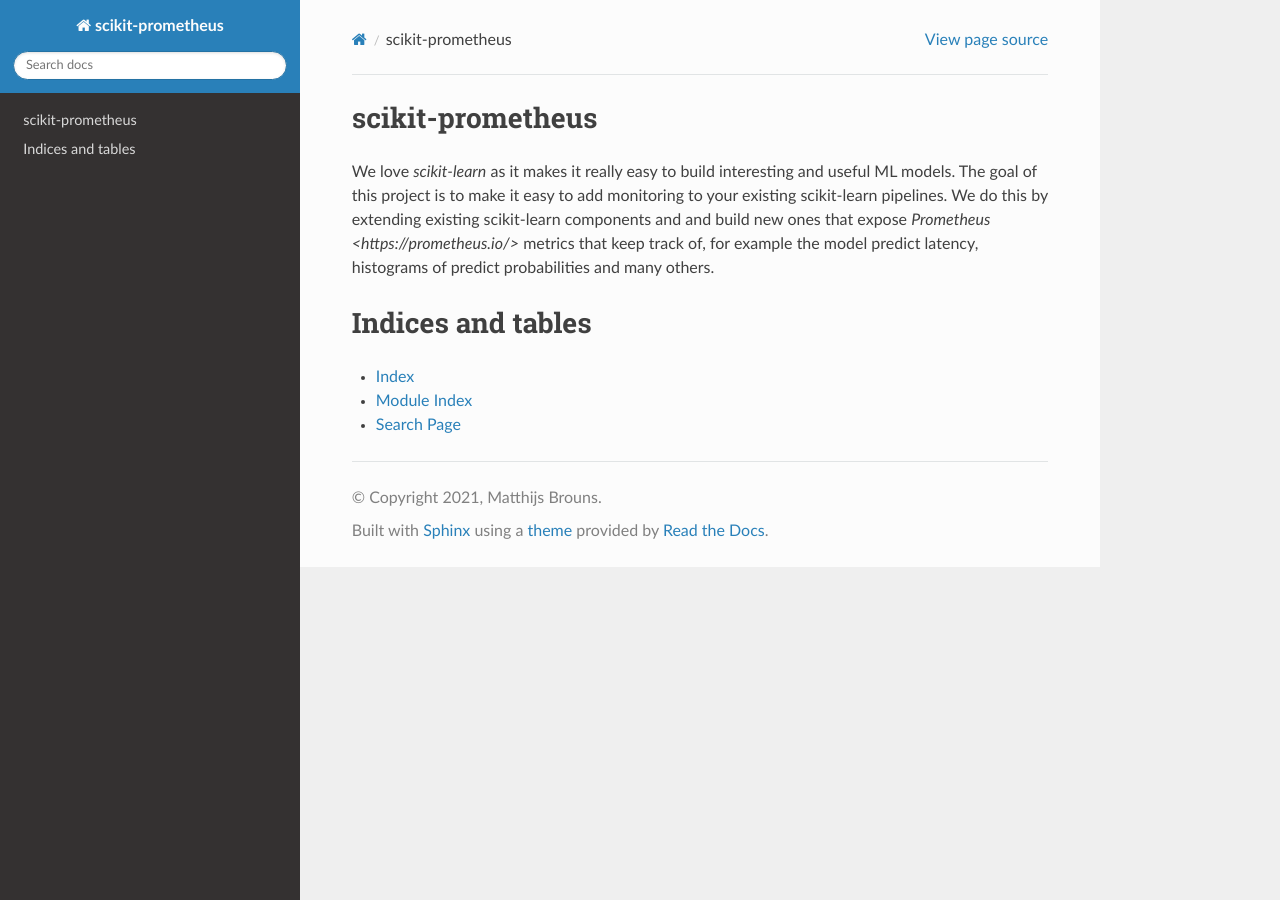
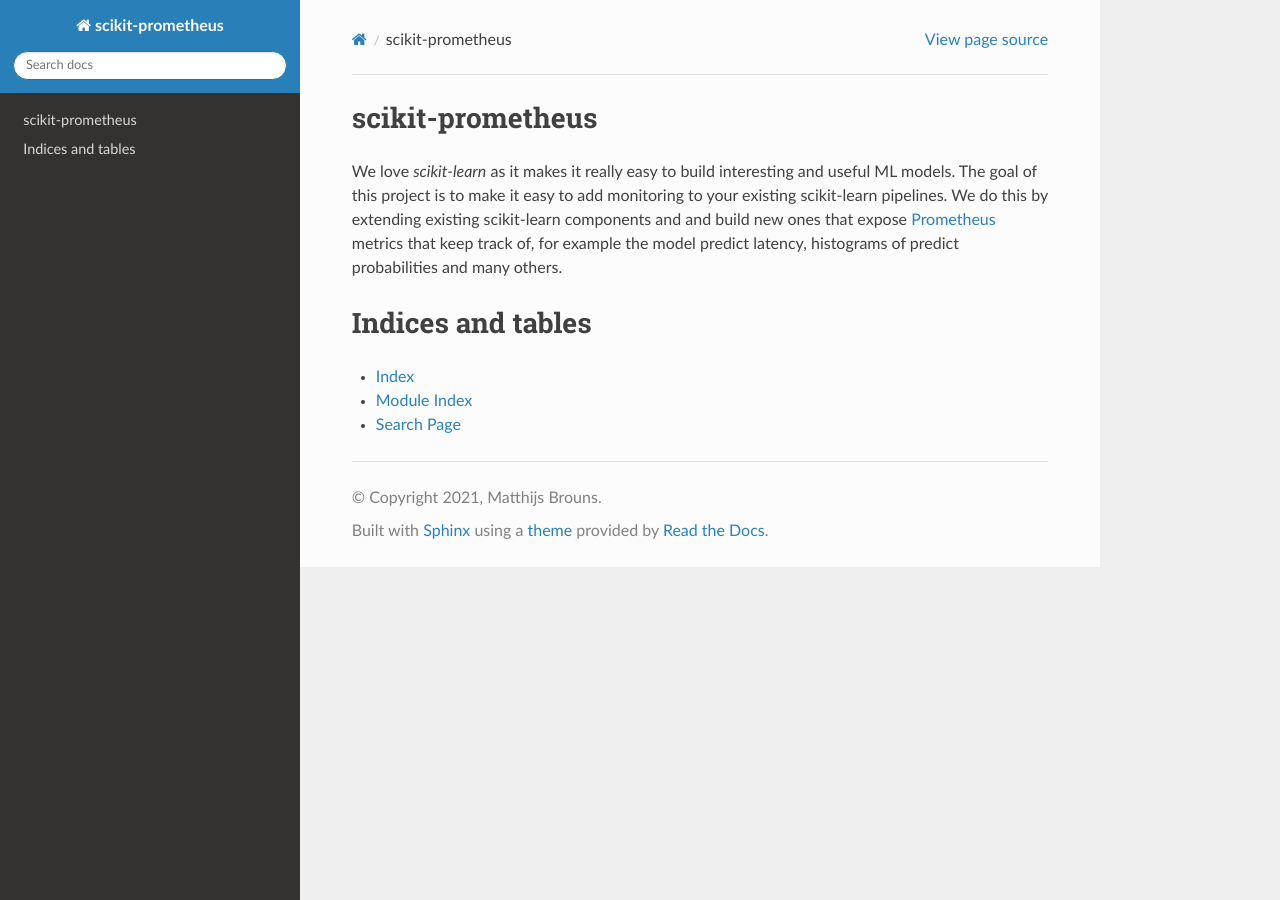
Before and after one commit to MBrouns/scikit-prometheus, a Sphinx documentation site: the page built from docs/index.rst, in a window 1280 px wide. Built offline with Sphinx 7.4.7 and the Read the Docs theme 2.0.0, drawn with Linux system fonts in a browser that asks for light colours.

Commit message:
typo in docs

```diff
--- a/docs/index.rst
+++ b/docs/index.rst
@@ -9,7 +9,7 @@ scikit-prometheus
 We love `scikit-learn` as it makes it really easy to build interesting and useful ML models.
 The goal of this project is to make it easy to add monitoring to your existing scikit-learn pipelines.
 We do this by extending existing scikit-learn components and and build new ones that expose
-`Prometheus <https://prometheus.io/>` metrics that keep track of, for example the model predict latency, histograms
+`Prometheus <https://prometheus.io/>`_ metrics that keep track of, for example the model predict latency, histograms
 of predict probabilities and many others.
 
 
```
